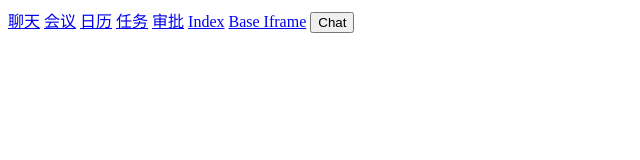
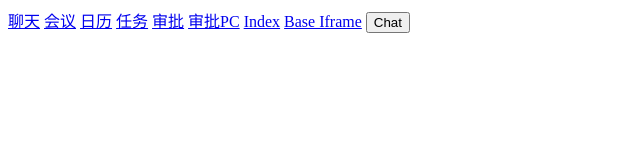
Before and after one commit to hataketed7977/html-demo, a plain HTML site: page im.html in a window 1280 px wide. Shown: the whole page, without its empty margins (0-640 px from the left). Drawn offline with Linux system fonts and the light colour scheme.

Commit message:
Update im.html

```diff
--- a/im.html
+++ b/im.html
@@ -10,6 +10,8 @@
     <a href="https://applink.feishu.cn/client/calendar/open?mode=appCenter">日历</a>
     <a href="https://applink.feishu.cn/client/todo/open">任务</a>
     <a href="https://applink.feishu.cn/client/mini_program/open?appId=cli_9cb844403dbb9108&mode=sidebar-semi">审批</a>
+    <a href="https://applink.feishu.cn/client/mini_program/open?mode=appCenter&appId=cli_9cb844403dbb9108&path=pc%2Fpages%2Fin-progress%2Findex">审批PC</a>
+
 
     <a href="https://hataketed7977.github.io/html-demo/">Index</a>
     <a href="https://hataketed7977.github.io/html-demo/base_iframe.html">Base Iframe</a>
```
